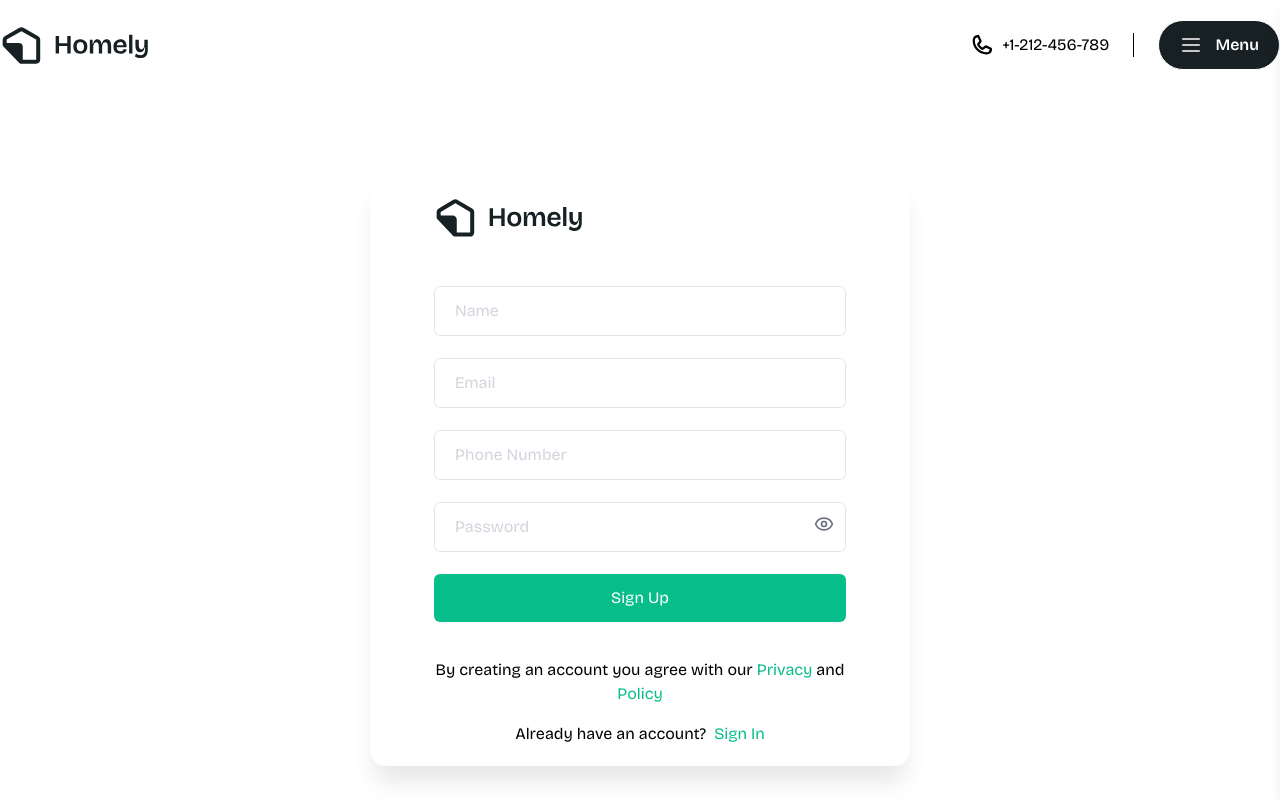
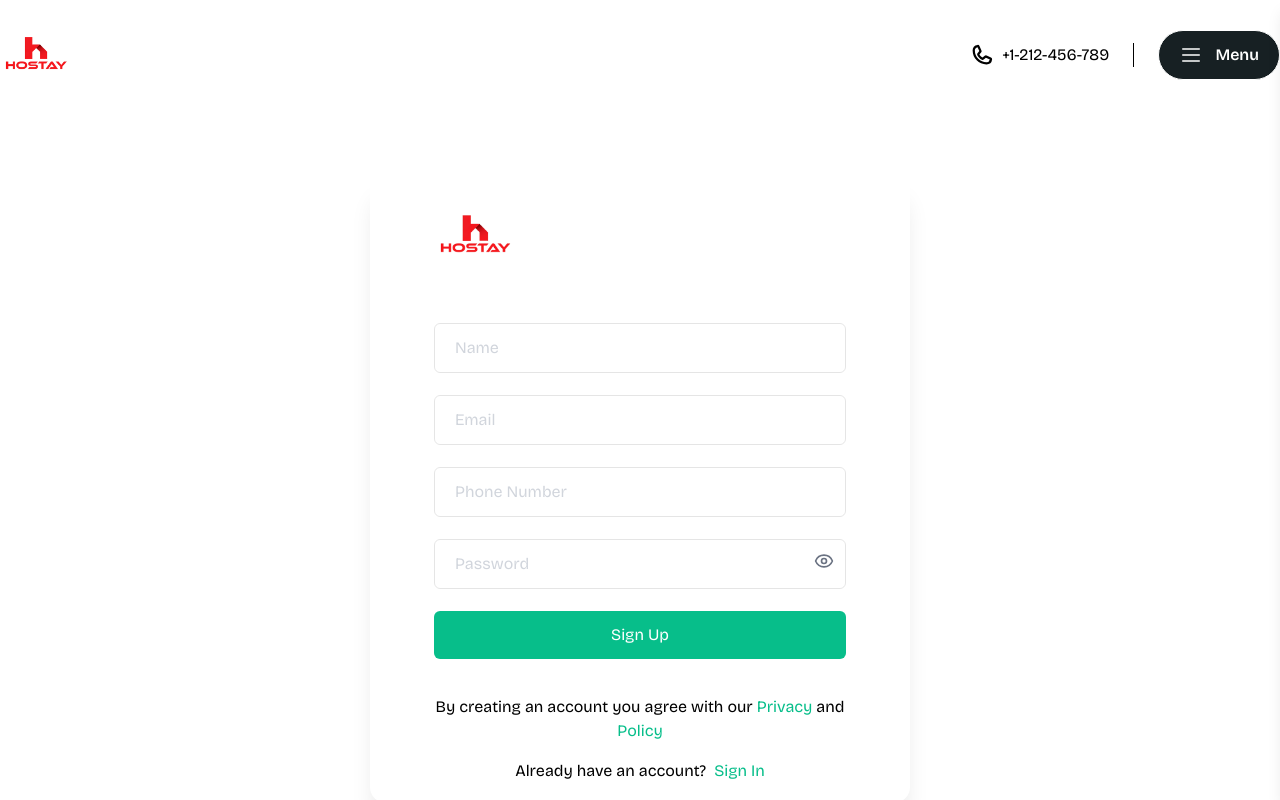
Before and after one commit to Tecnavis/hosta-client, a Next.js app: page /signup in a window 1280 px wide. Shown: the top 800 px of the page. Built offline with nearby package versions, Linux system fonts and the light colour scheme; no server answers; some icons are missing.

Commit message:
feat: logo change

```diff
--- a/src/components/Home/Hero/index.tsx
+++ b/src/components/Home/Hero/index.tsx
@@ -32,10 +32,10 @@ const Hero: React.FC = () => {
         <div className="container max-w-8xl mx-auto px-5 2xl:px-0 pt-32 md:pt-60 md:pb-68">
           <div className="relative text-white dark:text-dark text-center md:text-start z-10">
             <p className="text-inherit text-xm font-medium">
-              Find Your Home ?
+              Find Your Home
             </p>
             <h1 className="text-inherit text-6xl sm:text-9xl font-semibold -tracking-wider md:max-w-45p mt-4 mb-10">
-              {/* safe, comfy, and hassle? free stays! */} AWAY FROM HOME
+            Away From Home  Safe, Comfy, and Hassle? Free Stays!
             </h1>
             {/* <form className="w-full max-w-full mx-auto px-3">
               <div className="flex flex-row flex-nowrap items-center bg-white/90 dark:bg-dark/60 backdrop-blur-md border border-white/20 dark:border-dark/30 rounded-full overflow-hidden shadow-lg">
--- a/src/components/Layout/Header/BrandLogo/Logo.tsx
+++ b/src/components/Layout/Header/BrandLogo/Logo.tsx
@@ -4,18 +4,18 @@ const Logo: React.FC = () => {
   return (
     <>
       <Image
-        src={'/images/header/dark-logo.svg'}
+        src={'/images/header/dark-logo.png'}
         alt='logo'
-        width={150}
-        height={68}
+        width={80}
+        height={58}
         unoptimized={true}
         className='dark:hidden'
       />
       <Image
-        src={'/images/header/logo.svg'}
+        src={'/images/header/logo.png'}
         alt='logo'
-        width={150}
-        height={68}
+        width={80}
+        height={58}
         unoptimized={true}
         className='dark:block hidden'
       />
--- a/src/components/Layout/Header/index.tsx
+++ b/src/components/Layout/Header/index.tsx
@@ -70,18 +70,18 @@ const router = useRouter();
           <div>
             <Link href='/'>
               <Image
-                src={'/images/header/dark-logo.svg'}
+                src={'/images/header/dark-logo.png'}
                 alt='logo'
-                width={150}
-                height={68}
+                width={70}
+                height={58}
                 unoptimized={true}
                 className={`${isHomepage ? sticky ? "block dark:hidden" : "hidden" : sticky ? "block dark:hidden" : "block dark:hidden"}`}
               />
               <Image
-                src={'/images/header/logo.svg'}
+                src={'/images/header/logo.png'}
                 alt='logo'
-                width={150}
-                height={68}
+                width={80}
+                height={58}
                 unoptimized={true}
                 className={`${isHomepage ? sticky ? "hidden dark:block" : "block" : sticky ? "dark:block hidden" : "dark:block hidden"}`}
               />
```
Also changed, not shown: public/images/header/dark-logo.png (added), public/images/header/logo.png (added).
